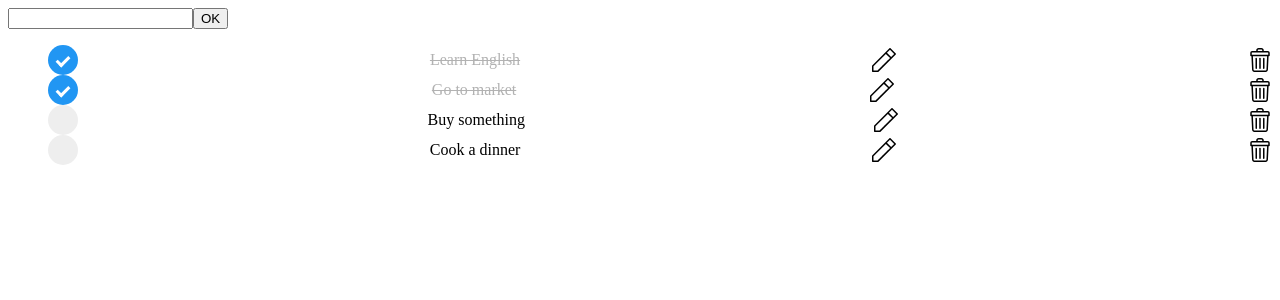
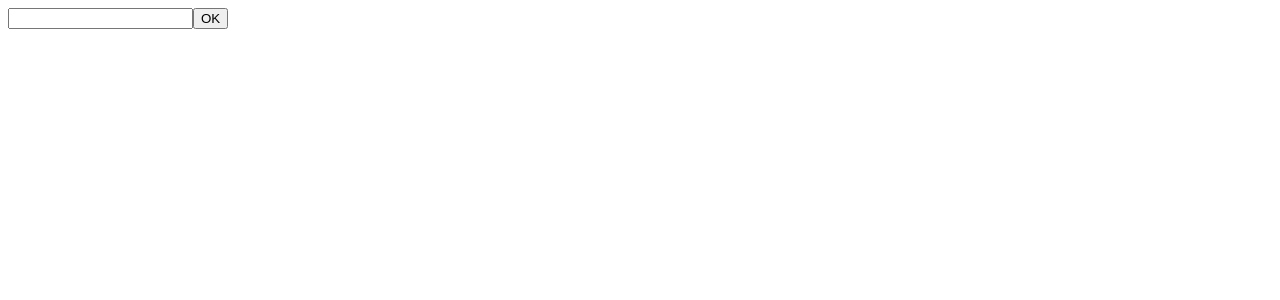
Before and after one commit to nhuquynh1499/vuejs-todos-app, a Vue app: page / in a window 1280 px wide. Shown: the top 300 px of the page. Built offline with nearby package versions, Linux system fonts and the light colour scheme.

Commit message:
Use localStorage to save data

```diff
--- a/src/App.vue
+++ b/src/App.vue
@@ -1,19 +1,19 @@
 <template>
   <div class="">
-    <input type="text" v-model="newTodo"/>
+    <input type="text" v-model="newTodo" @keyup.enter="addItem"/>
     <button @click="addItem">OK</button>
   </div>
 
   <ul>
     <ToDoItem v-for="todo in todos"
       :key="todo._id"
-      :_id="todo._id"
       :activeId="activeId"
-      :content="todo.content"
-      :isCompleted="todo.isCompleted"
+      :todo="todo"
       @openInputEdit="openInputEdit"
       @removeItem="removeItem"
       @checkDone="checkDone"
+      @updateItem="updateItem"
+
     >
     </ToDoItem>
   </ul>
@@ -32,34 +32,47 @@ export default {
       name: "Quynh",
       newTodo: "",
       activeId: "",
-      todos: [{
-        _id: "1789db9a-2a3b-453e-87e4-a6749c5f2f7e",
-        content: "Learn English",
-        isCompleted: true,
-      }, {
-        _id: "eb5332b1-d9f1-4af2-8118-e71eb909b350",
-        content: "Go to market",
-        isCompleted: true,
-      }, {
-        _id: "97fe55b0-15b5-4262-99b1-588c77c10aa1",
-        content: "Buy something",
-        isCompleted: false,
-      }, {
-        _id: "9897ecfd-9244-4c53-af2f-9fd1c4db2d48",
-        content: "Cook a dinner",
-        isCompleted: false,
-      }]
+      todos: []
+      // todos: [{
+      //   _id: "1789db9a-2a3b-453e-87e4-a6749c5f2f7e",
+      //   content: "Learn English",
+      //   isCompleted: true,
+      // }, {
+      //   _id: "eb5332b1-d9f1-4af2-8118-e71eb909b350",
+      //   content: "Go to market",
+      //   isCompleted: true,
+      // }, {
+      //   _id: "97fe55b0-15b5-4262-99b1-588c77c10aa1",
+      //   content: "Buy something",
+      //   isCompleted: false,
+      // }, {
+      //   _id: "9897ecfd-9244-4c53-af2f-9fd1c4db2d48",
+      //   content: "Cook a dinner",
+      //   isCompleted: false,
+      // }]
     }
   },
+
+  mounted() {
+    if (localStorage.todos) {
+      this.todos = JSON.parse(localStorage.getItem("todos"));
+    }
+  },
+
+  updated() {
+    localStorage.setItem("todos", JSON.stringify(this.todos))
+  },
+
   methods: {
     addItem() {
       const id = shortid.generate();
       const newItem = {
         _id: id,
-        content: this.newTodo,
+        content: this.newTodo.trim(),
         isCompleted: false
       }
       this.todos.push(newItem);
+      this.newTodo = "";
     },
 
     openInputEdit(id) {
@@ -74,6 +87,14 @@ export default {
       this.todos.map(item => {
         item.isCompleted = (item._id === id ? !item.isCompleted : item.isCompleted)
       })
+      localStorage.setItem("todos", JSON.stringify(this.todos))
+    },
+
+    updateItem(id, value) {
+      this.todos.map(item => {
+        item.content = (item._id === id ? value : item.content)
+      });
+      this.activeId = "";
     }
   },
 }
--- a/src/components/CheckBox.vue
+++ b/src/components/CheckBox.vue
@@ -1,12 +1,13 @@
 <template>
-    <div :class="{ checked: isCompleted, container: true }">
-        <span class="checkmark" @click="checkDone(_id)"></span>
+    <div :class="{ checked: todo.isCompleted, container: true }">
+        <span class="checkmark" @click="checkDone(todo._id)"></span>
     </div>
 </template>
 
 <script>
 export default {
-    props: ['_id', 'isCompleted'],
+    name: 'checkbox-complete',
+    props: ['todo'],
 
     methods: {
         checkDone(_id) {
@@ -59,10 +60,10 @@ export default {
     .container.checked {
         .checkmark{
             background:#2196F3;
-        }
 
-        .checkmark:after{
-            display:block;
+            &::after{
+                display:block;
+            }
         }
     }
 </style>
--- a/src/components/MainContent.vue
+++ b/src/components/MainContent.vue
@@ -1,13 +1,24 @@
 <template>
     <div class="mainContent">
-        <span :class="{ completed: isCompleted }"> {{ content }} </span>
-        <input type="text" :class="{ actived: _id === activeId }" :value="content"/>
+        <span :class="{ completed: todo.isCompleted }"> {{ todo.content }} </span>
+
+        <div :class="{ actived: todo._id === activeId, inputUpdate: true}">
+            <input type="text" ref="inputUpdate" :value="todo.content" @keyup.enter="updateItem(todo._id)"/>
+            <button @click="updateItem(todo._id)">Ok</button>
+        </div>
     </div>
 </template>
 
 <script>
 export default {
-    props: ['_id', 'content', 'isCompleted', 'activeId'],
+    props: ['todo', 'activeId'],
+
+    methods: {
+        updateItem(id) {
+            const value = this.$refs.inputUpdate.value
+            this.$emit('updateItem', id, value);
+        }
+    }
 }
 </script>
 
@@ -15,14 +26,15 @@ export default {
     .mainContent {
         position: relative;
 
-        input[type="text"] {
+        .inputUpdate {
             display: none;
         }
 
-        input[type="text"].actived {
-            display: block;
+        .inputUpdate.actived {
+            display: flex;
             position: absolute;
             top: 0;
+
         }
 
         .completed {
--- a/src/components/ToDoItem.vue
+++ b/src/components/ToDoItem.vue
@@ -1,18 +1,16 @@
 <template>
     <li :class="{ completed: isCompleted }">
         <CheckBox
-            :_id="_id"
-            :isCompleted="isCompleted"
+            :todo="todo"
             @checkDone="checkDone"
         ></CheckBox>
         <MainContent
-            :_id="_id"
-            :content="content"
+            :todo="todo"
             :activeId="activeId"
-            :isCompleted="isCompleted"
+            @updateItem="updateItem"
         ></MainContent>
-        <img src="../assets/edit.svg" @click="openInputEdit(_id)"/>
-        <img src="../assets/delete.svg" @click="removeItem(_id)"/>
+        <img src="../assets/edit.svg" @click="openInputEdit(todo._id)"/>
+        <img src="../assets/delete.svg" @click="removeItem(todo._id)"/>
     </li>
 </template>
 
@@ -21,7 +19,7 @@ import MainContent from './MainContent.vue';
 import CheckBox from './CheckBox.vue';
 
 export default {
-    props: ['_id', 'content', 'isCompleted', 'activeId'],
+    props: ['todo', 'activeId'],
 
     components: {
         MainContent,
@@ -39,6 +37,10 @@ export default {
 
         checkDone(_id) {
             this.$emit('checkDone', _id)
+        },
+
+        updateItem(_id, value) {
+            this.$emit('updateItem', _id, value)
         }
     }
 }
```
